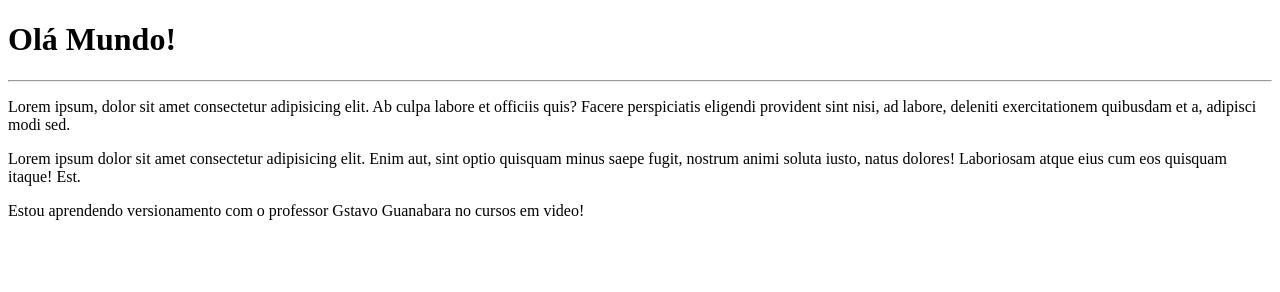
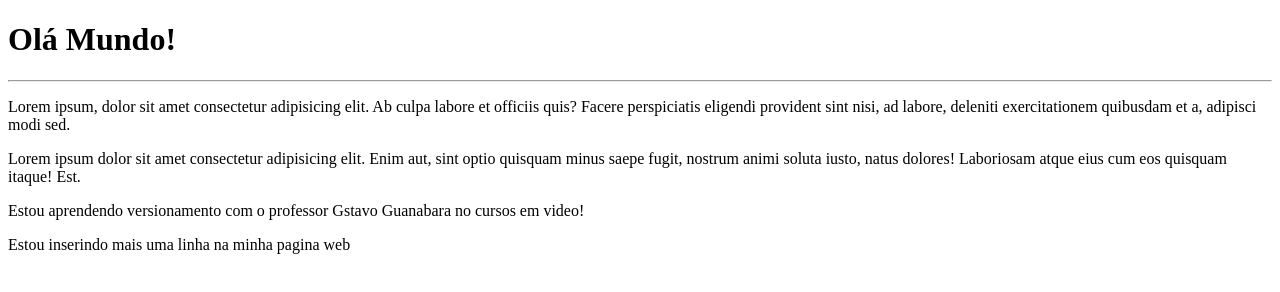
Before and after one commit to Soter-Luna/Ola-Mundo, a plain HTML site: page site exemplo/index.html in a window 1280 px wide. Drawn offline with Linux system fonts and the light colour scheme.

Commit message:
inserindo mais uma linha

```diff
--- a/site exemplo/index.html
+++ b/site exemplo/index.html
@@ -12,5 +12,6 @@
 <p>Lorem ipsum, dolor sit amet consectetur adipisicing elit. Ab culpa labore et officiis quis? Facere perspiciatis eligendi provident sint nisi, ad labore, deleniti exercitationem quibusdam et a, adipisci modi sed.</p>
 <p>Lorem ipsum dolor sit amet consectetur adipisicing elit. Enim aut, sint optio quisquam minus saepe fugit, nostrum animi soluta iusto, natus dolores! Laboriosam atque eius cum eos quisquam itaque! Est.</p>
 <p>Estou aprendendo versionamento com o professor Gstavo Guanabara no cursos em video!</p>
+<p>Estou inserindo mais uma linha na minha pagina web</p>
 </body>
 </html>
```
